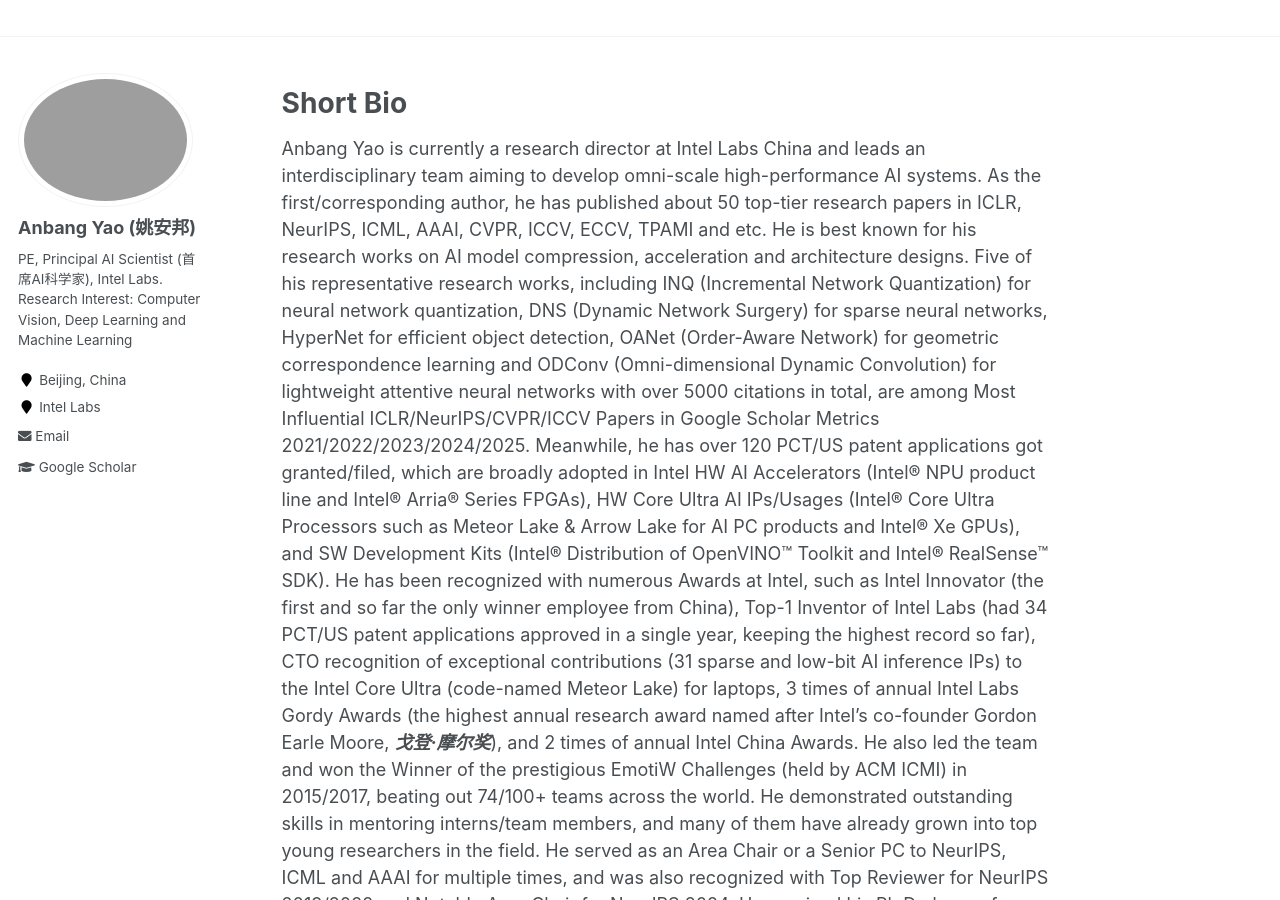
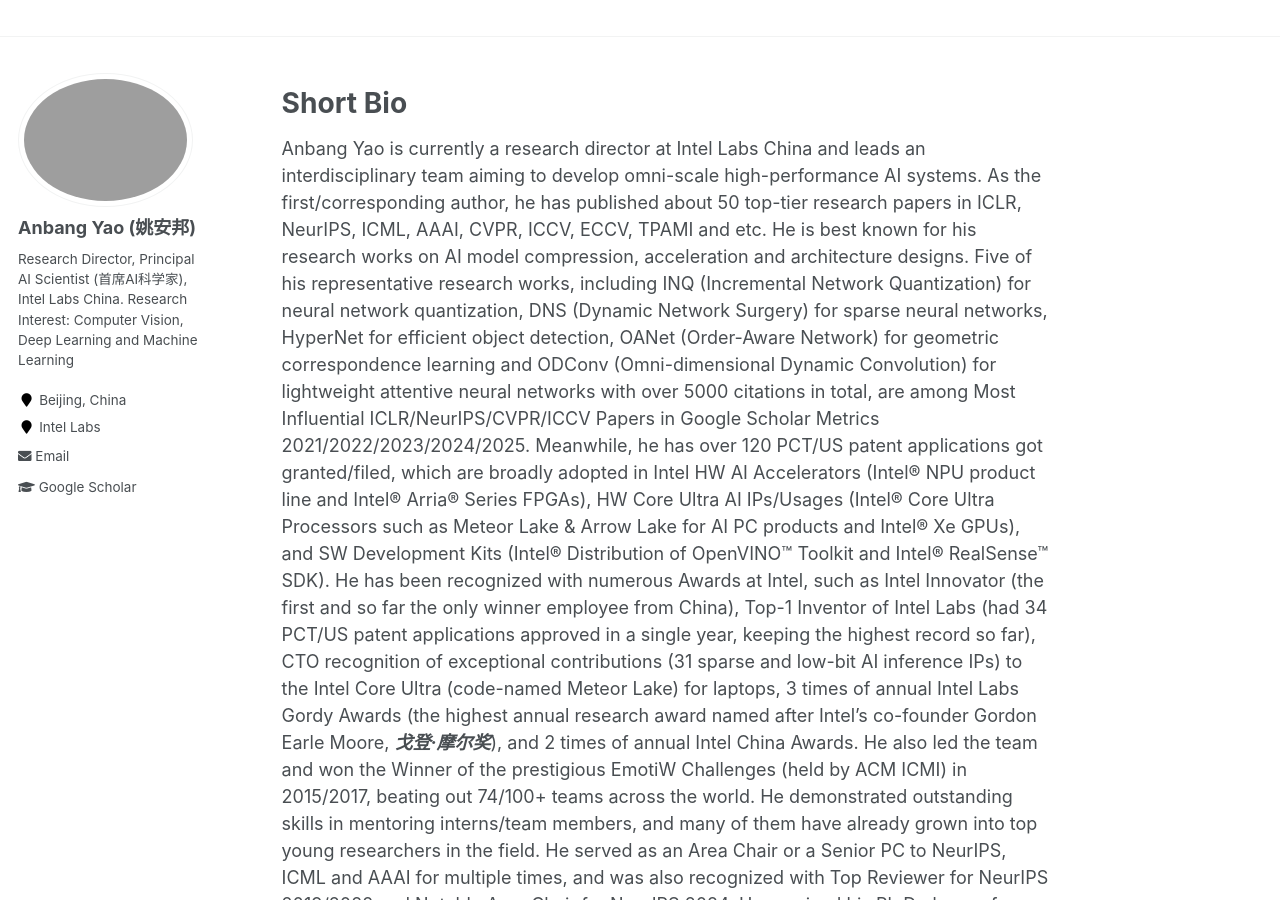
Before and after one commit to YaoAnbang/YaoAnbang.github.io, a Jekyll site: the page built from _pages/about.md, in a window 1280 px wide and 900 px high. Built offline with Jekyll 4.4.1, drawn with Linux system fonts in a browser that asks for light colours.

Commit message:
Update _config.yml

```diff
--- a/_config.yml
+++ b/_config.yml
@@ -82,7 +82,7 @@
 author:
   name             : "Anbang Yao (姚安邦)"
   avatar           : "profile.jpg"
-  bio              : "PE, Principal AI Scientist (首席AI科学家), Intel Labs. \n Research Interest: Computer Vision, Deep Learning and Machine Learning"
+  bio              : "Research Director, Principal AI Scientist (首席AI科学家), Intel Labs China. \n Research Interest: Computer Vision, Deep Learning and Machine Learning"
   location         : "Beijing, China"
   employer         : "Intel Labs"
   googlescholar    : "https://scholar.google.com/citations?user=b9hCmPYAAAAJ&hl=en&oi=ao"
```
